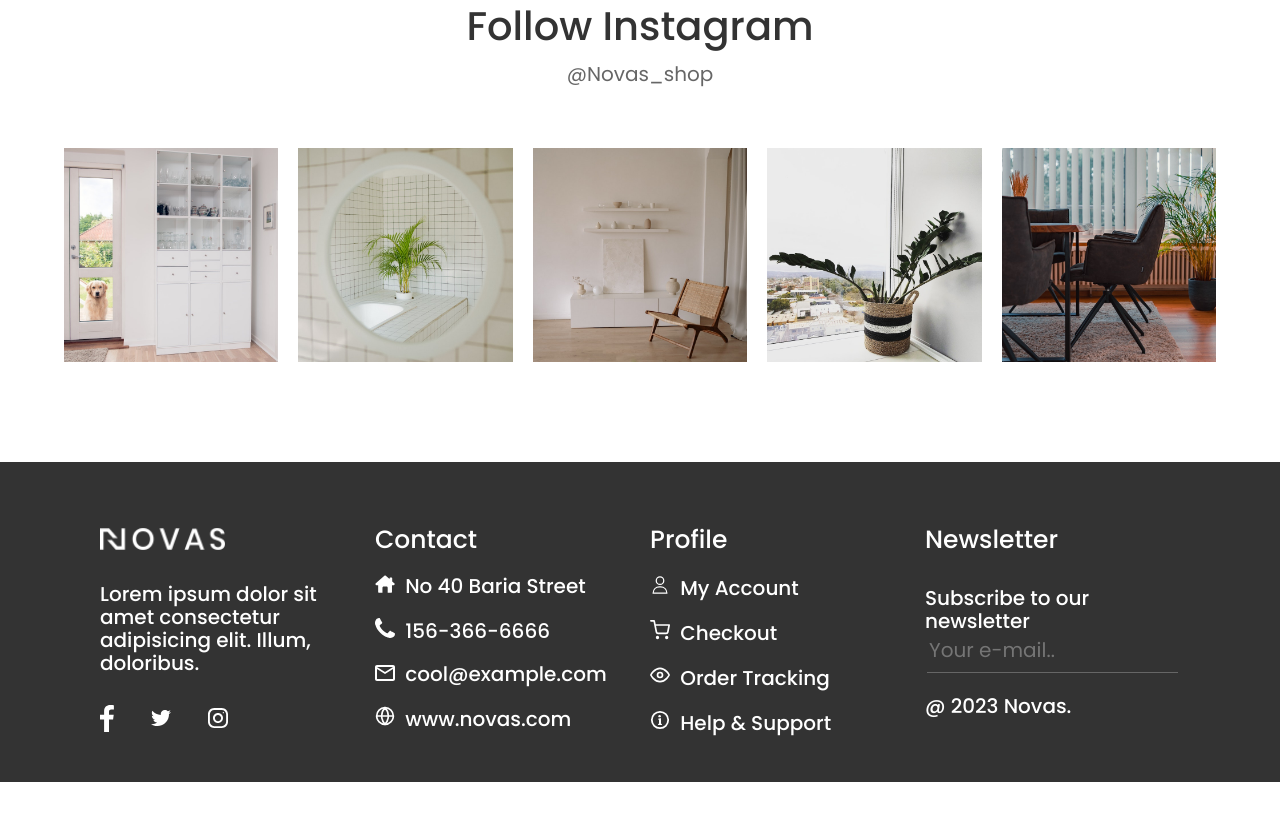
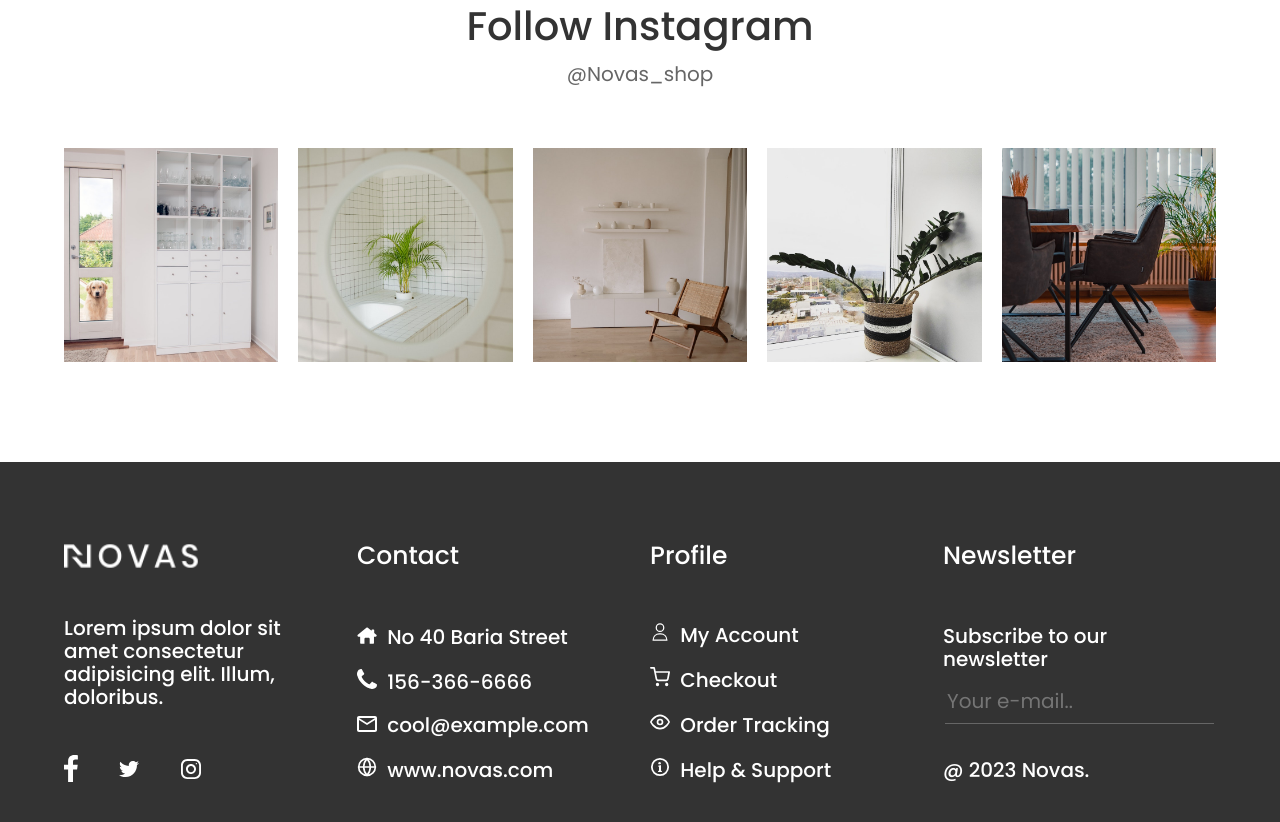
Before and after one commit to alexanderyanthar/alexanderYantharProjectOne, a plain HTML site: page index.html in a window 1280 px wide. Shown: the part 3600-4422 px from the top of the page. Before the commit the page ends 4382 px from the top, so only its background shows below. Drawn offline with Linux system fonts and the light colour scheme.

Commit message:
fixed footer styling

```diff
--- a/index.html
+++ b/index.html
@@ -313,7 +313,7 @@
         <div class="wrapper flexRow">
             <!-- logo/icon section -->
             <div class="logoIcons">
-                <img class="logo row1" src="./assets/logo-white.png" alt="Novas Boutique Shop logo">
+                <img class="logo" src="./assets/logo-white.png" alt="Novas Boutique Shop logo">
                 <p>Lorem ipsum dolor sit amet consectetur adipisicing elit. Illum, doloribus.</p>
                 <ul class="flexRow">
                     <li>
--- a/styles/sass/partials/_footerStyling.scss
+++ b/styles/sass/partials/_footerStyling.scss
@@ -5,7 +5,7 @@
 // footer styling
 footer {
     background-color: $darkGrey;
-    padding: 2rem;
+    padding: 4rem 0;
 
     .wrapper {
         display: flex;
@@ -39,7 +39,7 @@ footer {
 
         .logoIcons {
             width: 25%;
-            height: 80%;
+            height: 100%;
             display: flex;
             flex-direction: column;
             justify-content: space-between;
@@ -50,6 +50,7 @@ footer {
 
             p {
                 padding: 1.5rem 0;
+                padding-right: 1rem;
             }
 
             ul {
@@ -72,7 +73,7 @@ footer {
             display: flex;
             flex-direction: column;
             justify-content: space-between;
-            height: 80%;
+            height: 100%;
 
             h3 {
                 margin-bottom: 1rem;
@@ -106,7 +107,7 @@ footer {
             display: flex;
             flex-direction: column;
             justify-content: space-between;
-            height: 80%;
+            height: 100%;
 
             h3 {
                 margin-bottom: 1rem;
@@ -134,7 +135,7 @@ footer {
         // newsletter form
         .form {
             width: 25%;
-            height: 80%;
+            height: 100%;
             display: flex;
             justify-content: space-between;
 
```
Also changed, not shown: styles/styles.css.
